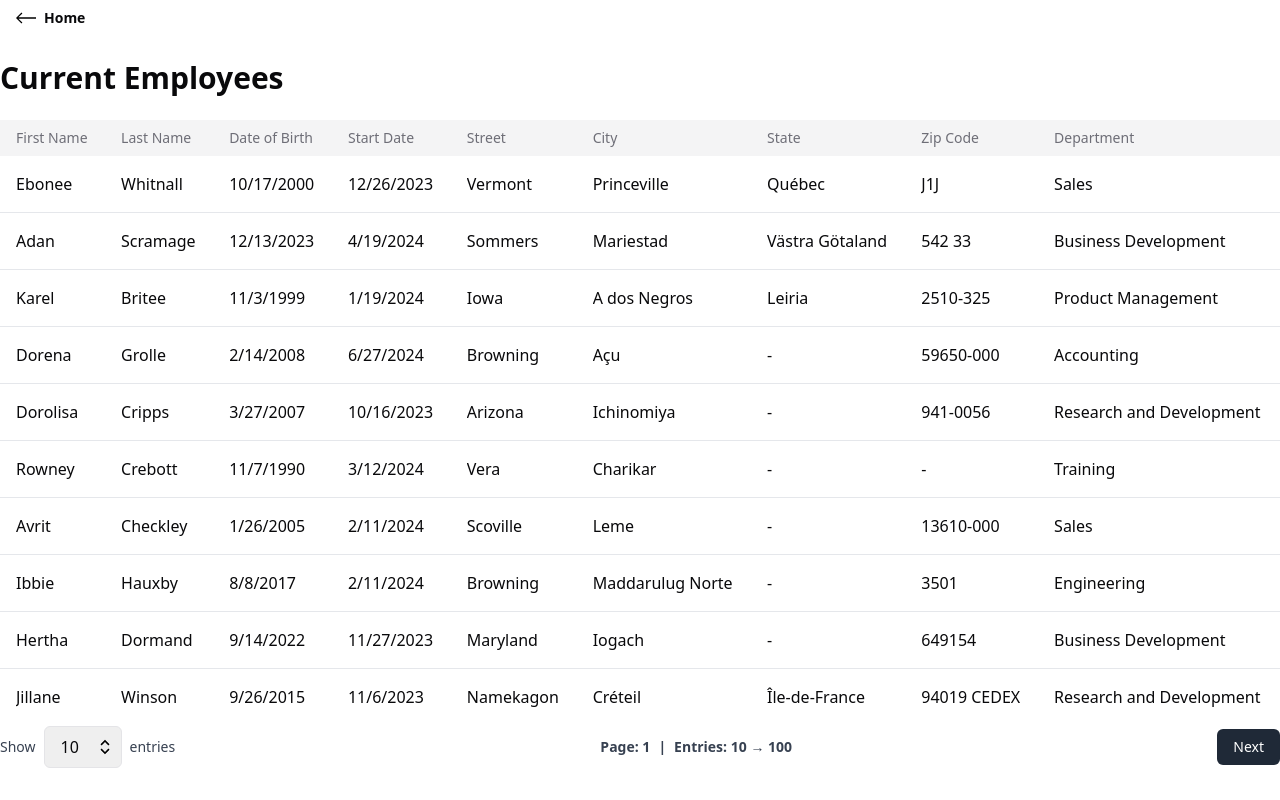
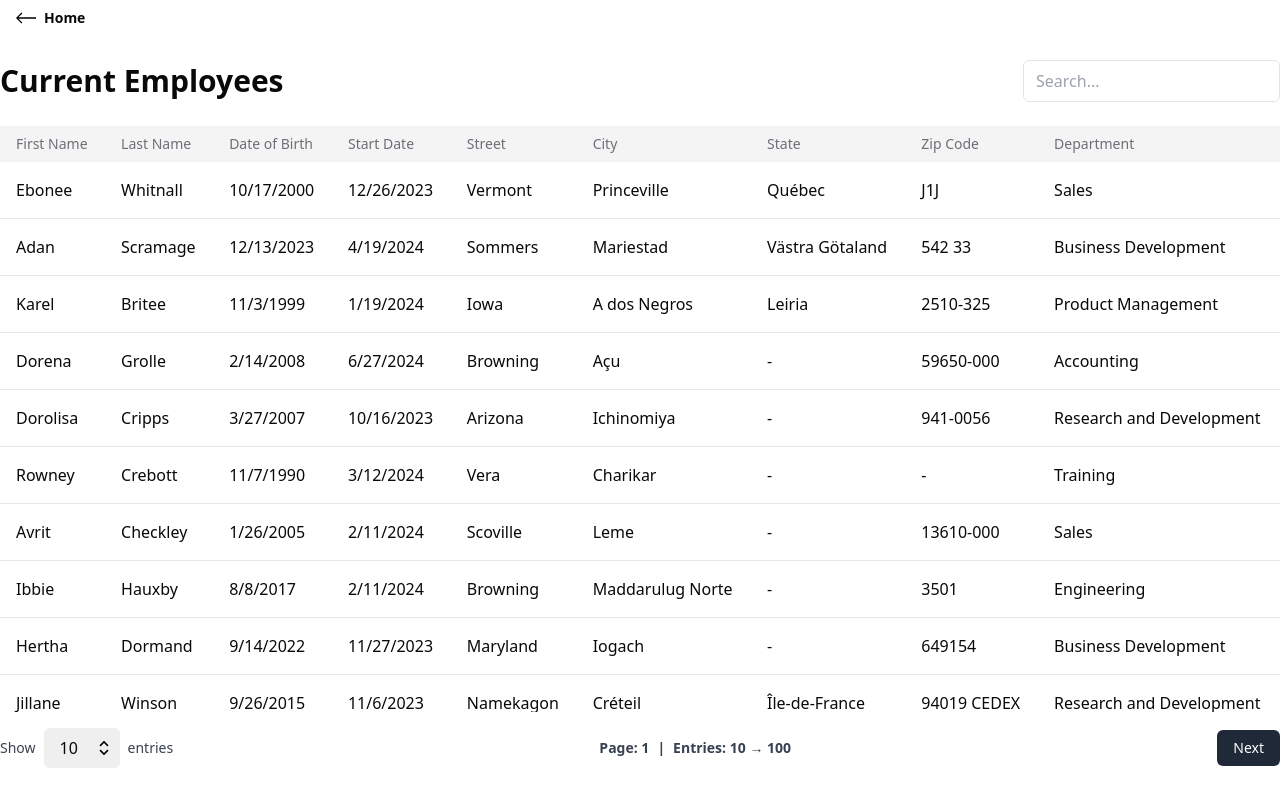
Before and after one commit to Zansuken/HRNet, a React (Vite) app: page /employees in a window 1280 px wide. Built offline with nearby package versions, Linux system fonts and the light colour scheme; the HTML template or start-up script is replaced by a standard one.

Commit message:
chore: Update dependencies and add search functionality to Table component

```diff
--- a/package.json
+++ b/package.json
@@ -12,6 +12,7 @@
   "dependencies": {
     "@reduxjs/toolkit": "^2.2.6",
     "classnames": "^2.5.1",
+    "lodash": "^4.17.21",
     "react": "^18.3.1",
     "react-dom": "^18.3.1",
     "react-hook-form": "^7.52.1",
@@ -20,6 +21,7 @@
     "tailwindcss-animate": "^1.0.7"
   },
   "devDependencies": {
+    "@types/lodash": "^4.17.7",
     "@types/react": "^18.3.3",
     "@types/react-dom": "^18.3.0",
     "@typescript-eslint/eslint-plugin": "^7.13.1",
--- a/src/components/ui/Input.tsx
+++ b/src/components/ui/Input.tsx
@@ -5,13 +5,22 @@ type Props = {
   error?: string;
   id: string;
   inputProps?: InputHTMLAttributes<HTMLInputElement>;
-  label: string;
+  label?: string;
   type: InputHTMLAttributes<HTMLInputElement>["type"];
+  endAdornment?: React.ReactNode;
 };
 
-const Input: FC<Props> = ({ error, id, inputProps, label, type }) => (
-  <div>
+const Input: FC<Props> = ({
+  error,
+  id,
+  inputProps,
+  label,
+  type,
+  endAdornment,
+}) => (
+  <div className="relative">
     <div className="flex justify-between">
+      {label && (
         <label
           htmlFor={id}
           className={classNames("block text-sm font-medium mb-1", {
@@ -20,16 +29,26 @@ const Input: FC<Props> = ({ error, id, inputProps, label, type }) => (
         >
           {label}
         </label>
+      )}
       <span className="text-red-500 text-sm">{error}</span>
     </div>
     <input
       type={type}
       id={id}
-      className={classNames("w-full px-3 py-2 border rounded-md", {
-        "border-red-500": Boolean(error),
-      })}
+      className={classNames(
+        "w-full px-3 py-2 border rounded-md hover:ring-1 hover:ring-black focus:outline-none focus:ring-2 focus:ring-black transition-colors",
+        {
+          "border-red-500 hover:ring-red-500 focus:ring-red-500":
+            Boolean(error),
+        }
+      )}
       {...inputProps}
     />
+    {endAdornment && (
+      <div className="absolute right-2 top-1/2 transform -translate-y-1/2">
+        {endAdornment}
+      </div>
+    )}
   </div>
 );
 
--- a/src/components/ui/Select.tsx
+++ b/src/components/ui/Select.tsx
@@ -85,9 +85,10 @@ const Select: FC<Props> = ({
     <select
       id={id}
       className={classNames(
-        "w-full px-3 py-2 border rounded-md appearance-none pr-8 pl-4 bg-no-repeat bg-[url('./assets/icons/arrows-up-down.svg')] bg-[length:32px_32px] bg-[right_0_center]",
+        "w-full hover:cursor-pointer px-3 py-2 rounded-md appearance-none pr-8 pl-4 bg-no-repeat bg-[url('./assets/icons/arrows-up-down.svg')] bg-[length:32px_32px] bg-[right_0_center]",
         {
-          "border-red-500": Boolean(error),
+          "border-red-500 focus-within:border-red-500 focus-within:outline-red-500 hover:outline-red-500 outline-transparent":
+            Boolean(error),
         }
       )}
       onChange={onChange}
--- /dev/null
+++ b/src/components/ui/Table/Search.tsx
@@ -0,0 +1,85 @@
+import { FC, memo, useContext, useCallback } from "react";
+import Input from "../Input";
+import { TableContext, TableContextType } from "./TableContext";
+import CrossIcon from "../../../assets/icons/cross.svg";
+import { useSearchParams } from "react-router-dom";
+import { debounce } from "lodash";
+import { TableRowType } from "./Table";
+
+const debounceSearch = debounce(
+  ({
+    query,
+    rows,
+    setSearchResults,
+    setIsSearchLoaded,
+  }: {
+    query: string;
+    rows: TableRowType[];
+    setSearchResults: ((rows: TableRowType[]) => void) | undefined;
+    setIsSearchLoaded: ((isLoaded: boolean) => void) | undefined;
+  }) => {
+    const filteredRows = rows.filter((row) => {
+      return Object.values(row).some(({ value }) => {
+        const valueToLowerCase = value.toLowerCase();
+        const newSearchQueryToLowerCase = query.toLowerCase();
+
+        return valueToLowerCase.includes(newSearchQueryToLowerCase);
+      });
+    });
+
+    if (setSearchResults) setSearchResults(filteredRows);
+
+    if (setIsSearchLoaded) setIsSearchLoaded(true);
+  },
+  300
+);
+
+const Search: FC = memo(() => {
+  const {
+    onClearSearch,
+    searchQuery,
+    setSearchResults,
+    rows,
+    setIsSearchLoaded,
+  } = useContext(TableContext) as TableContextType;
+
+  const [, setSearchParams] = useSearchParams();
+
+  const handleSearch = useCallback(
+    (e: React.ChangeEvent<HTMLInputElement>) => {
+      if (setIsSearchLoaded) setIsSearchLoaded(false);
+      setSearchParams({ search: e.target.value });
+      debounceSearch({
+        query: e.target.value,
+        rows,
+        setSearchResults,
+        setIsSearchLoaded,
+      });
+    },
+    [setIsSearchLoaded, setSearchParams, rows, setSearchResults]
+  );
+
+  return (
+    <Input
+      id="search"
+      type="text"
+      inputProps={{
+        onChange: handleSearch,
+        placeholder: "Search...",
+        value: searchQuery || "",
+      }}
+      endAdornment={
+        searchQuery && (
+          <button
+            className="cursor-pointer w-7 h-7 p-2 hover:opacity-70 rounded-full bg-transparent hover:bg-gray-200 focus:outline-none focus:bg-gray-200 transition-colors focus:opacity-70"
+            onClick={onClearSearch}
+          >
+            <img src={CrossIcon} alt="Clear search" className="w-full h-full" />
+          </button>
+        )
+      }
+    />
+  );
+});
+
+export default Search;
--- a/src/components/ui/Table/Table.tsx
+++ b/src/components/ui/Table/Table.tsx
@@ -5,13 +5,14 @@ import TableHead from "./TableHead";
 import TableBody from "./TableBody";
 import { Employee } from "../../../types/employee";
 import Loader from "../../Loader";
+import Search from "./Search";
 
 export type TableColumnType = {
   label: string;
   key: keyof Employee;
 };
 
-type TableRowValue = {
+export type TableRowValue = {
   value: string;
   hide?: boolean;
 };
@@ -24,17 +25,33 @@ type Props = {
   columns: TableColumnType[];
   rows: TableRowType[];
   enablePagination?: boolean;
+  enableSearch?: boolean;
   isLoading?: boolean;
+  title?: string;
 };
 
-const Table: FC<Props> = ({ columns, rows, enablePagination, isLoading }) => {
+const Table: FC<Props> = ({
+  columns,
+  rows,
+  enablePagination,
+  enableSearch,
+  isLoading,
+  title,
+}) => {
   return (
     <TableProvider
       columns={columns}
       rows={rows}
       enablePagination={enablePagination}
+      enableSearch={enableSearch}
       isLoading={isLoading}
     >
+      {(enableSearch || title) && (
+        <div className="flex items-center justify-between mb-6">
+          {title && <h1 className="text-3xl font-bold">{title}</h1>}
+          {enableSearch && <Search />}
+        </div>
+      )}
       <div className="flex-1 flex flex-col h-full overflow-y-auto">
         {isLoading ? (
           <div className="flex-1 flex justify-center items-center">
--- a/src/components/ui/Table/TableBody.tsx
+++ b/src/components/ui/Table/TableBody.tsx
@@ -3,13 +3,36 @@ import { TableContext, TableContextType } from "./TableContext";
 import TableRow from "./TableRow";
 
 const TableBody: FC = () => {
-  const { displayedRows = [] } = useContext(TableContext) as TableContextType;
+  const {
+    displayedRows = [],
+    searchQuery,
+    searchResults,
+    isSearchLoaded,
+  } = useContext(TableContext) as TableContextType;
 
   return (
     <tbody>
-      {displayedRows.map((row, index) => (
-        <TableRow key={index} row={row} />
-      ))}
+      {!searchQuery &&
+        displayedRows.map((row, index) => <TableRow key={index} row={row} />)}
+      {searchQuery && !isSearchLoaded && (
+        <tr>
+          <td colSpan={100} className="text-center py-4">
+            Loading...
+          </td>
+        </tr>
+      )}
+      {searchQuery &&
+        isSearchLoaded &&
+        Array.isArray(searchResults) &&
+        searchResults.length > 0 &&
+        searchResults?.map((row, index) => <TableRow key={index} row={row} />)}
+      {searchQuery && isSearchLoaded && searchResults?.length === 0 && (
+        <tr>
+          <td colSpan={100} className="text-center py-4">
+            No results found
+          </td>
+        </tr>
+      )}
     </tbody>
   );
 };
--- a/src/components/ui/Table/TableCell.tsx
+++ b/src/components/ui/Table/TableCell.tsx
@@ -1,5 +1,6 @@
 import classNames from "classnames";
-import { FC } from "react";
+import { FC, useContext } from "react";
+import { TableContext, TableContextType } from "./TableContext";
 
 type Props = {
   isHeader?: boolean;
@@ -7,14 +8,42 @@ type Props = {
 };
 
 const TableCell: FC<Props> = ({ isHeader = false, children }) => {
+  const { searchQuery } = useContext(TableContext) as TableContextType;
+
+  const highlightText = (text: string) => {
+    if (!searchQuery) return text;
+
+    const regex = new RegExp(`(${searchQuery})`, "gi");
+    const parts = text.split(regex);
+
+    return parts.map((part, index) =>
+      regex.test(part) ? (
+        <p
+          key={index}
+          className="text-ellipsis overflow-visible relative w-fit h-fit font-semibold z-10 whitespace-nowrap"
+        >
+          <span className="after:-z-10 after:bg-yellow-300 after:-ml-1.5 after:-mr-1.5 after:mt-0.5 after:rounded-md after:absolute after:inset-0 after:opacity-50 after:content-[''] after:transform after:transition-all after:duration-300 after:ease-in-out">
+            {part}
+          </span>
+        </p>
+      ) : (
+        <p key={index} className="w-fit whitespace-nowrap">
+          {part}
+        </p>
+      )
+    );
+  };
+
   return (
     <td
-      className={classNames("box-border", {
+      className={classNames("box-border h-fit", {
         "px-4 py-2 bg-muted text-muted-foreground text-sm": isHeader,
         "p-4": !isHeader,
       })}
     >
-      <p className="text-ellipsis overflow-hidden">{children}</p>
+      <div className="w-fit flex flex-row">
+        {highlightText(children as string)}
+      </div>
     </td>
   );
 };
--- a/src/components/ui/Table/TableContext.tsx
+++ b/src/components/ui/Table/TableContext.tsx
@@ -1,5 +1,13 @@
-import { createContext, FC, useEffect, useState } from "react";
+import {
+  createContext,
+  FC,
+  useCallback,
+  useEffect,
+  useMemo,
+  useState,
+} from "react";
 import { TableColumnType, TableRowType } from "./Table";
+import { useLocation, useSearchParams } from "react-router-dom";
 
 type Pagination = {
   currentPage: number;
@@ -19,6 +27,13 @@ export type TableContextType = {
   displayedRows?: TableRowType[];
   enablePagination?: boolean;
   pagination?: Pagination;
+  enableSearch?: boolean;
+  onClearSearch?: () => void;
+  setSearchResults?: (rows: TableRowType[]) => void;
+  setIsSearchLoaded?: (isLoaded: boolean) => void;
+  isSearchLoaded?: boolean;
+  searchResults?: TableRowType[];
+  searchQuery?: string | null;
   isLoading?: boolean;
   children: React.ReactNode;
 };
@@ -30,50 +45,77 @@ const TableProvider: FC<TableContextType> = ({
   columns,
   rows,
   enablePagination,
+  enableSearch,
   isLoading,
   children,
 }) => {
   const [currentPage, setCurrentPage] = useState(1);
   const [showEntries, setShowEntries] = useState(10);
   const [displayedRows, setDisplayedRows] = useState<TableRowType[]>([]);
+  const [searchResults, setSearchResults] = useState<TableRowType[]>([]);
+  const [isSearchLoaded, setIsSearchLoaded] = useState(false);
+
+  const [searchParams, setSearchParams] = useSearchParams();
+  const location = useLocation();
 
   const maxPage = Math.ceil(rows.length / showEntries);
   const totalEntries = rows.length;
 
-  const getCurrentPageRows = () => {
+  const getCurrentPageRows = useCallback(() => {
     return [...rows].slice(
       (currentPage - 1) * showEntries,
       currentPage * showEntries
     );
-  };
+  }, [currentPage, rows, showEntries]);
 
-  const getIsPrevDisabled = () => {
+  const getIsPrevDisabled = useCallback(() => {
     return currentPage === 1;
-  };
+  }, [currentPage]);
 
-  const getIsNextDisabled = () => {
+  const getIsNextDisabled = useCallback(() => {
     return currentPage === maxPage;
-  };
+  }, [currentPage, maxPage]);
 
-  const onShowEntries = (e: React.ChangeEvent<HTMLSelectElement>) => {
+  const onShowEntries = useCallback(
+    (e: React.ChangeEvent<HTMLSelectElement>) => {
       setShowEntries(Number(e.target.value));
       setCurrentPage(1);
-  };
+    },
+    []
+  );
 
-  const onPageNext = () => {
+  const onPageNext = useCallback(() => {
     if (currentPage === maxPage) return;
 
     setCurrentPage((prev) => prev + 1);
     setDisplayedRows(getCurrentPageRows());
-  };
-  const onPagePrev = () => {
+  }, [currentPage, maxPage, getCurrentPageRows]);
+
+  const onPagePrev = useCallback(() => {
     if (currentPage === 1) return;
 
     setCurrentPage((prev) => prev - 1);
     setDisplayedRows(getCurrentPageRows());
-  };
+  }, [currentPage, getCurrentPageRows]);
 
-  const paginationProps = {
+  const currentSearch = useMemo(() => {
+    const searchQuery = searchParams.get("search");
+
+    return searchQuery;
+  }, [searchParams]);
+
+  const onClearSearch = useCallback(() => {
+    const searchParams = new URLSearchParams(location.search);
+    searchParams.delete("search");
+
+    setSearchParams(searchParams);
+
+    setSearchResults([]);
+    setShowEntries(10);
+  }, [location.search, setSearchParams]);
+
+  const pagination = useMemo(
+    () => ({
       currentPage,
       totalEntries,
       showEntries,
@@ -82,7 +124,18 @@ const TableProvider: FC<TableContextType> = ({
       onPagePrev,
       isPrevDisabled: getIsPrevDisabled(),
       isNextDisabled: getIsNextDisabled(),
-  };
+    }),
+    [
+      currentPage,
+      totalEntries,
+      showEntries,
+      onShowEntries,
+      onPageNext,
+      onPagePrev,
+      getIsPrevDisabled,
+      getIsNextDisabled,
+    ]
+  );
 
   useEffect(() => {
     if (enablePagination) {
@@ -95,17 +148,26 @@ const TableProvider: FC<TableContextType> = ({
     } else {
       setDisplayedRows(rows);
     }
-  }, [rows, enablePagination, currentPage, showEntries]);
+  }, [currentPage, enablePagination, rows, showEntries]);
 
   return (
     <TableContext.Provider
       value={{
         tableName,
-        columns,
-        rows,
-        displayedRows,
+        columns: useMemo(() => columns, [columns]),
+        rows: useMemo(() => rows, [rows]),
+        displayedRows: useMemo(() => displayedRows, [displayedRows]),
         enablePagination,
-        pagination: enablePagination ? paginationProps : undefined,
+        ...(enablePagination && { pagination }),
+        enableSearch,
+        ...(enableSearch && {
+          onClearSearch,
+          searchResults,
+          setSearchResults,
+          setIsSearchLoaded,
+          isSearchLoaded,
+        }),
+        searchQuery: currentSearch,
         isLoading,
         children,
       }}
--- a/src/components/ui/Table/TablePagination.tsx
+++ b/src/components/ui/Table/TablePagination.tsx
@@ -13,9 +13,14 @@ const PageEntries: FC<{ from: number; to: number }> = ({ from, to }) => (
     </span>
   </div>
 );
+const SearchResultsLabel: FC<{ amount: number }> = ({ amount }) => (
+  <span>{`Showing ${amount} results`}</span>
+);
 
 const TablePagination: FC = () => {
-  const { pagination } = useContext(TableContext) as TableContextType;
+  const { pagination, searchQuery, searchResults } = useContext(
+    TableContext
+  ) as TableContextType;
 
   if (!pagination) {
     return null;
@@ -23,6 +28,7 @@ const TablePagination: FC = () => {
 
   return (
     <div className="flex justify-between items-center mt-4">
+      {!searchQuery && (
         <div className="flex items-center gap-2">
           <span className="text-sm text-gray-700">Show</span>
           <Select
@@ -37,17 +43,22 @@ const TablePagination: FC = () => {
           />
           <span className="text-sm text-gray-700">entries</span>
         </div>
+      )}
       <div className="text-sm text-gray-700 flex font-semibold gap-2 flex-grow justify-center">
+        {searchQuery ? (
+          <SearchResultsLabel amount={searchResults?.length ?? 0} />
+        ) : (
+          <>
             <PageNumber number={pagination?.currentPage} />
             <span>|</span>
             <PageEntries
               from={pagination?.currentPage * pagination?.showEntries}
               to={pagination?.totalEntries}
             />
-        {/* {`Page: ${pagination?.currentPage} | Entries: ${
-          pagination?.currentPage * pagination?.showEntries
-        } ${rightArrow} ${pagination?.totalEntries}`} */}
+          </>
+        )}
       </div>
+      {!searchQuery && (
         <div className="flex gap-2">
           {pagination?.currentPage !== 1 && (
             <Button
@@ -66,6 +77,7 @@ const TablePagination: FC = () => {
             Next
           </Button>
         </div>
+      )}
     </div>
   );
 };
--- a/src/components/ui/Table/TableRow.tsx
+++ b/src/components/ui/Table/TableRow.tsx
@@ -1,4 +1,4 @@
-import { FC, Fragment } from "react";
+import { FC, Fragment, memo } from "react";
 import { TableRowType } from "./Table";
 import TableCell from "./TableCell";
 
@@ -8,7 +8,7 @@ type Props = {
   children?: React.ReactNode;
 };
 
-const TableRow: FC<Props> = ({ row = [], isHeader, children }) => {
+const TableRow: FC<Props> = memo(({ row = [], isHeader, children }) => {
   if (isHeader) {
     return <tr className="bg-muted text-muted-foreground">{children}</tr>;
   }
@@ -22,6 +22,6 @@ const TableRow: FC<Props> = ({ row = [], isHeader, children }) => {
       ))}
     </tr>
   );
-};
+});
 
 export default TableRow;
--- a/src/pages/Employees.tsx
+++ b/src/pages/Employees.tsx
@@ -62,12 +62,13 @@ const Employees: FC = () => {
     <>
       <Header />
       <main className="container flex flex-col mx-auto my-8 h-[calc(100vh-92px)]">
-        <h1 className="text-3xl font-bold mb-6">Current Employees</h1>
         <Table
           columns={columns}
           rows={rows}
           enablePagination
+          enableSearch
           isLoading={isFetchingEmployees}
+          title="Current Employees"
         />
       </main>
     </>
```
Also changed, not shown: 1 other file (tests, documents, lock files or other folders). Lines whose indentation alone changed are shown as unchanged.
